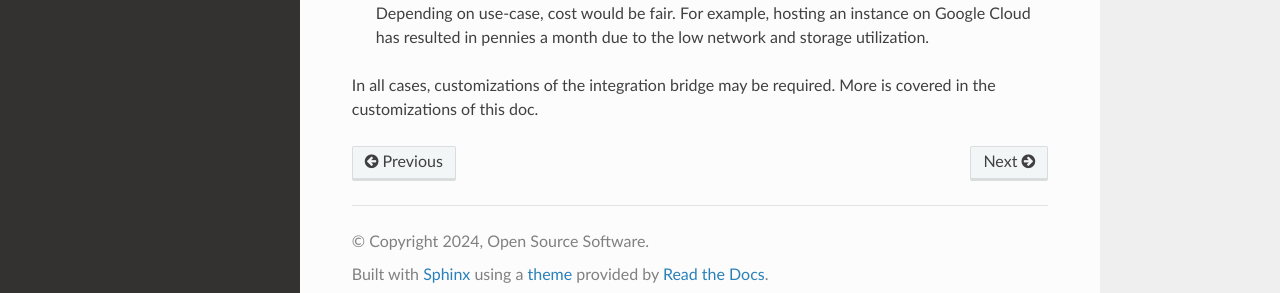
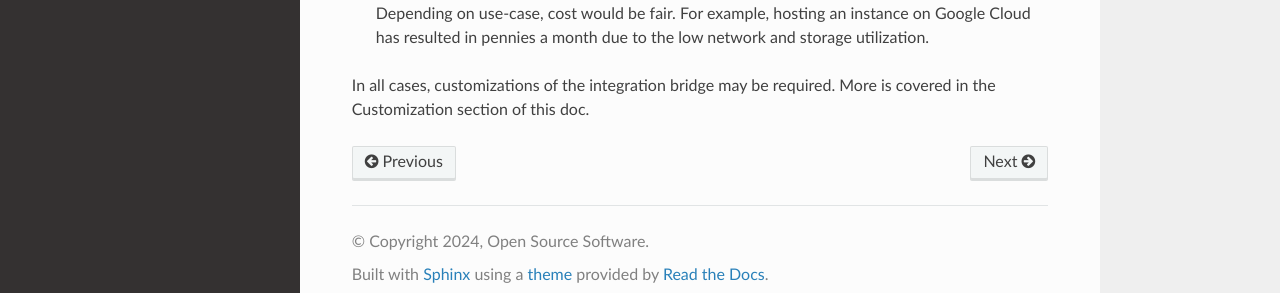
Before and after one commit to eharvey71/edtech-platform-integration-bridge, a Sphinx documentation site: the page built from docs/deployment.rst, in a window 1280 px wide. Shown: the part 278-571 px from the top of the page. Built offline with Sphinx 7.4.7 and the Read the Docs theme 2.0.0, drawn with Linux system fonts in a browser that asks for light colours.

Commit message:
started work on deployment doc #2

```diff
--- a/docs/deployment.rst
+++ b/docs/deployment.rst
@@ -9,4 +9,4 @@ There are several deployment strategies for the Integration Bridge application.
 #. Vendor-hosted. Bundle with a solution and give institutional admins access for configuration.
 #. Cloud-hosted and managed by the developer. Hosted and customized for your needs. Depending on use-case, cost would be fair. For example, hosting an instance on Google Cloud has resulted in pennies a month due to the low network and storage utilization.
 
-In all cases, customizations of the integration bridge may be required. More is covered in the :ref:`customizations` of this doc.
+In all cases, customizations of the integration bridge may be required. More is covered in the :ref:`Customization` section of this doc.
```
